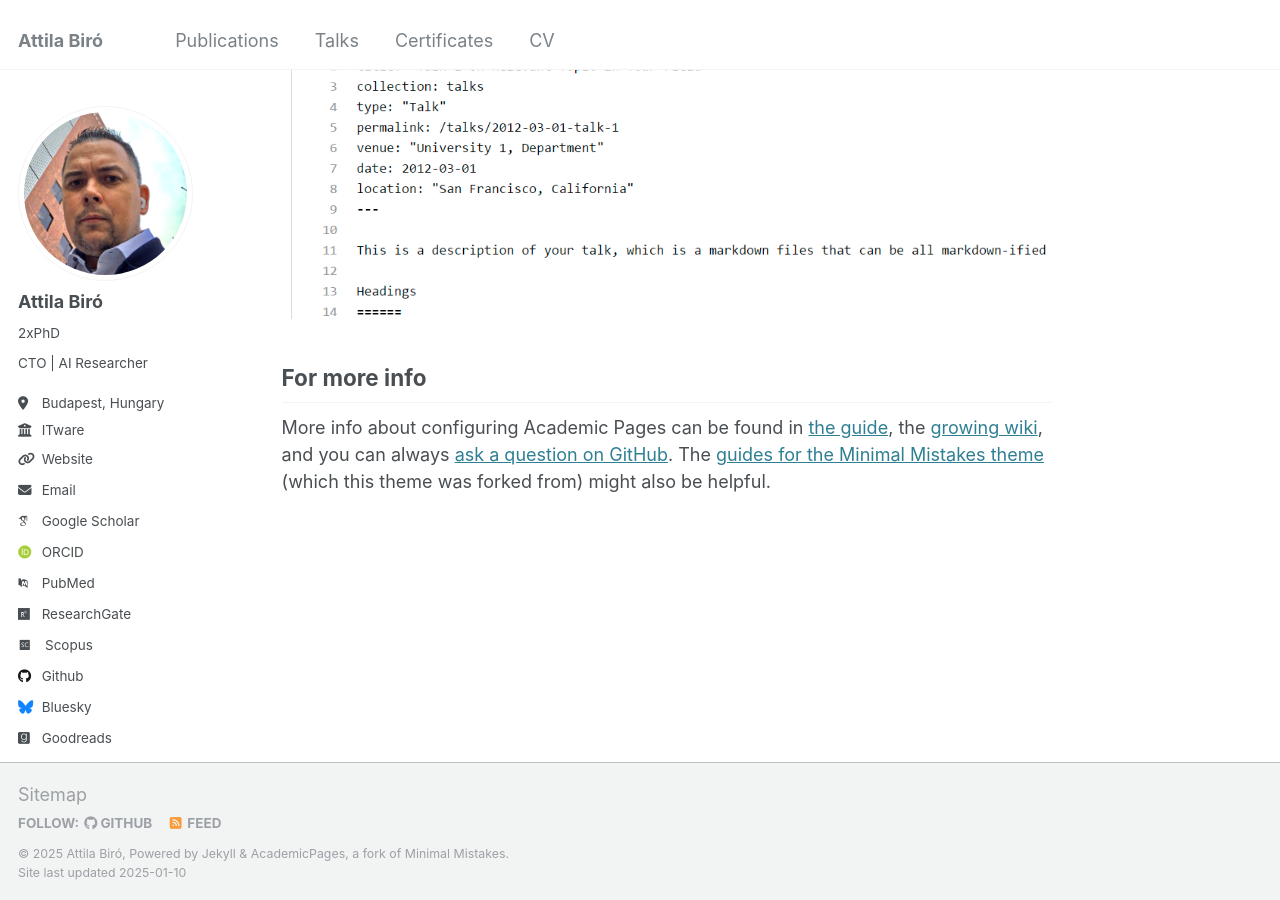
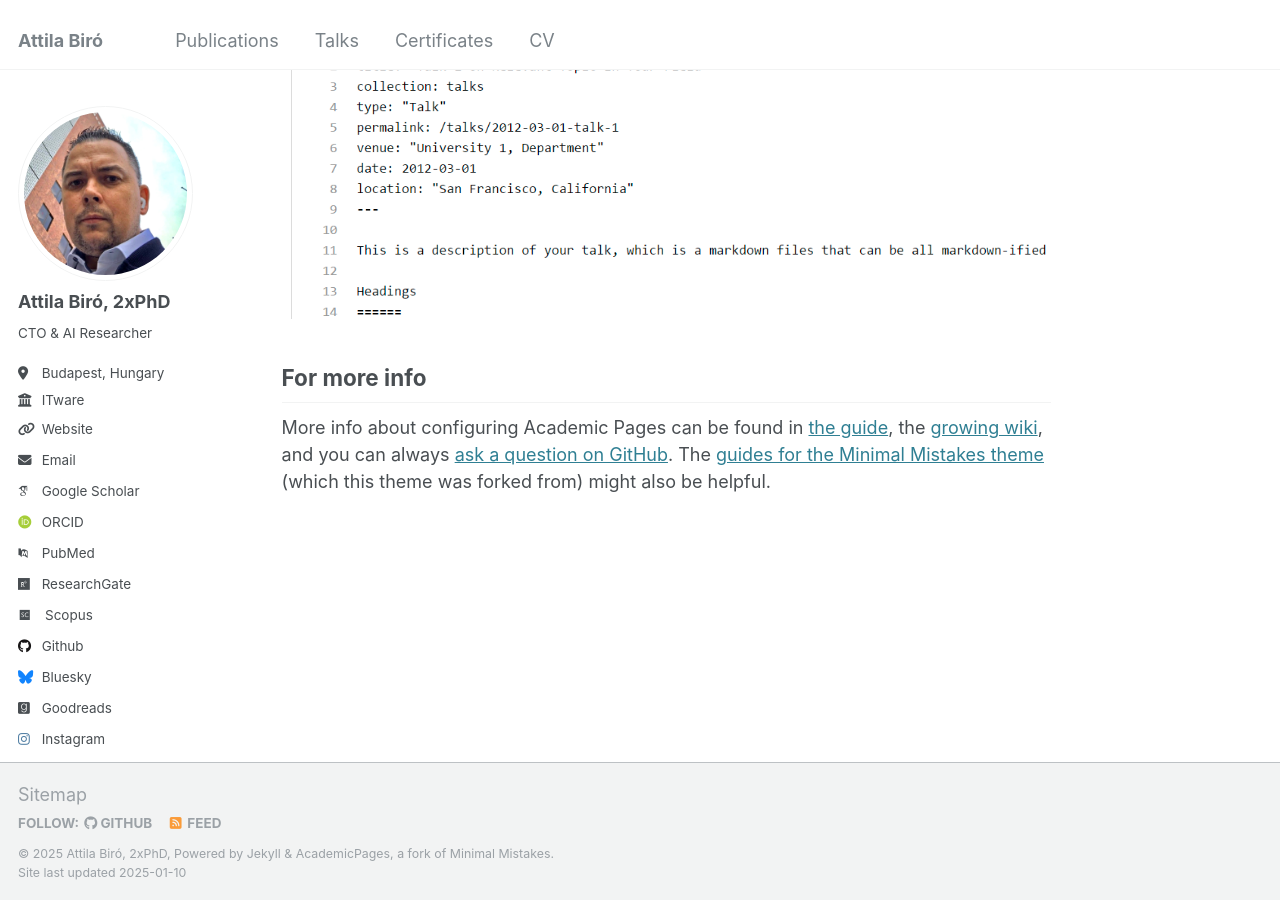
Before and after one commit to biroka/biroka.github.io, a Jekyll site: the page built from _pages/about.md, in a window 1280 px wide and 900 px high, scrolled down 2643 px. Built offline with Jekyll 4.4.1, drawn with Linux system fonts in a browser that asks for light colours; some web fonts are replaced.

Commit message:
Update _config.yml

```diff
--- a/_config.yml
+++ b/_config.yml
@@ -10,8 +10,8 @@
 locale                   : "en-US"
 title                    : "Attila Biró"
 title_separator          : "-"
-name                     : &name "Attila Biró"
-description              : &description "AI Researcher"
+name                     : &name "Attila Biró, 2xPhD"
+description              : &description "CTO & AI Researcher"
 url                      : https://biroka.github.io # the base hostname & protocol for your site e.g. "https://[your GitHub username].github.io"
 baseurl                  : "" # the subpath of your site, e.g. "/blog"
 repository               : "biroka/biroka.github.io"
@@ -22,9 +22,9 @@ repository               : "biroka/biroka.github.io"
 author:
   # Biographic information
   avatar           : "ba_2.jpg"
-  name             : "Attila Biró"
-  pronouns         : "2xPhD"
-  bio              : "CTO | AI Researcher"
+  name             : "Attila Biró, 2xPhD"
+  pronouns         : #"2xPhD"
+  bio              : "CTO & AI Researcher"
   location         : "Budapest, Hungary"
   employer         : "ITware"
   uri              : "https://abiro.me"
```
